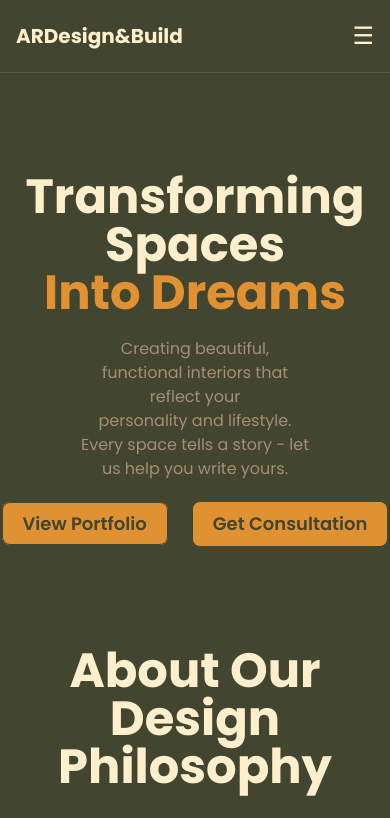
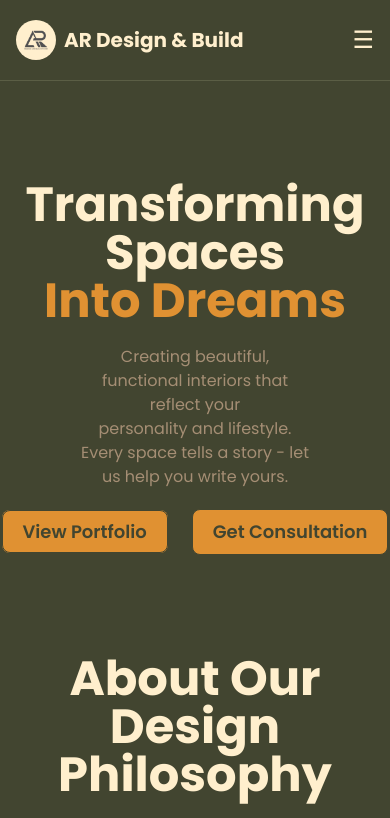
Before and after one commit to arzamansoori/ardesignbuild_website, a React (Vite) app: page / in a window 390 px wide. Shown: the top 818 px of the page. Built offline with nearby package versions, Linux system fonts and the light colour scheme.

Commit message:
Add client suggested changes

```diff
--- a/src/components/ClientReviews.jsx
+++ b/src/components/ClientReviews.jsx
@@ -1,11 +1,12 @@
 import { FaStar } from "react-icons/fa6";
+import { BUSINESS_NAME } from "../utils/constants";
 
 const ClientReviews = () => {
   return (
     <div className="pt-25 md:pt-32" id="reviews">
       <div className="text-center">
         <h1 className="text-4xl font-semibold pb-3 text-[#FFEFCD]">Client Reviews</h1>
-        <p className="text-[#A58E74] text-lg">What our clients say about their experience with us</p>
+        <p className="text-[#A58E74] text-lg mx-4">What our clients say about their experience with us</p>
       </div>
 
       <div className="flex justify-center mx-4 lg:gap-10 gap-5 mt-10 flex-wrap">
@@ -17,7 +18,7 @@ const ClientReviews = () => {
             <span className="text-[#E09132]"><FaStar /></span>
             <span className="text-[#E09132]"><FaStar /></span>
           </p>
-          <p className="pb-6 text-[#A58E74]">"Working with AR Design & build team was an absolute
+          <p className="pb-6 text-[#A58E74]">"Working with {BUSINESS_NAME} team was an absolute
 pleasure. From the initial consultation to the final reveal, their team was professional, creative, and attentive to our needs."
           </p>
 
@@ -35,7 +36,7 @@ pleasure. From the initial consultation to the final reveal, their team was prof
             <span className="text-[#E09132]"><FaStar /></span>
             <span className="text-[#E09132]"><FaStar /></span>
           </p>
-          <p className="pb-6 text-[#A58E74]">"AR Design & build team provide us with the new designs and still try to fit them
+          <p className="pb-6 text-[#A58E74]">"{BUSINESS_NAME} team provide us with the new designs and still try to fit them
             in our budget and the project ended
             on budget which alone speaks volume"
           </p>
@@ -54,7 +55,7 @@ pleasure. From the initial consultation to the final reveal, their team was prof
             <span className="text-[#E09132]"><FaStar /></span>
             <span className="text-[#E09132]"><FaStar /></span>
           </p>
-          <p className="pb-4 text-[#A58E74]">"The attention to detail and the quality of AR Design & build team
+          <p className="pb-4 text-[#A58E74]">"The attention to detail and the quality of {BUSINESS_NAME} team
             work exceeded our expectations. We highly recommend to anyone
             looking to elevate their showroom interiors"
           </p>
--- a/src/components/ContactSection.jsx
+++ b/src/components/ContactSection.jsx
@@ -41,7 +41,7 @@ ${formData.name}`;
 
         <div className="text-center">
           <h1 className="pb-2 text-4xl font-semibold text-[#FFEFCD]">Get In Touch</h1>
-          <p className="text-lg text-[#A58E74]">Ready to transform your space? Let's discuss your vision</p>
+          <p className="text-lg text-[#A58E74] mx-3">Ready to transform your space? Let's discuss your vision</p>
         </div>
 
         <div className="mt-10 flex lg:gap-40 gap-10 justify-center flex-wrap-reverse mx-4">
@@ -80,7 +80,7 @@ ${formData.name}`;
                 </div>
                 <div>
                   <p className="text-[#FFEFCD]">Address</p>
-                  <p className="text-[#A58E74]">FM Ali's, Tolli Chowki,<br/> Hyderabad</p>
+                  <p className="text-[#A58E74]">Brindavan Colony, Gate 1, <br/> Toli Chowki, Hyderabad</p>
                 </div>
               </div>
 
--- a/src/components/Footer.jsx
+++ b/src/components/Footer.jsx
@@ -1,12 +1,23 @@
 import { AiOutlineCopyright } from "react-icons/ai";
+
+import { BUSINESS_NAME } from "../utils/constants";
+import logo from "../assets/logo.png"
 
 const Footer = () => {
   return (
     <div id="Footer">
     <div className="pt-20 pb-10 flex lg:flex-row flex-col items-center lg:gap-20 gap-10 lg:justify-center flex-wrap mx-5">
+                {/* pt-20 pb-10 flex lg:flex-row flex-col items-center lg:gap-20 gap-10 lg:justify-center flex-wrap mx-5 */}
+      <img
+        src={logo}
+        alt={BUSINESS_NAME}
+        title={BUSINESS_NAME}
+        className="w-22 rounded-full object-cover bg-[#FFEFCD]"
+      />
 
       <div>
-        <h3 className="text-[#FFEFCD] font-semibold text-xl pb-2">ARDesign&Build</h3>
+        <h3 className="text-[#FFEFCD] font-semibold text-xl pb-2">{BUSINESS_NAME}</h3>
+
         <p className="text-[#A58E74] text-sm">Creating beautiful spaces that
           <br />inspire and transform lives
           <br />through thoughtful design.
@@ -36,11 +47,10 @@ const Footer = () => {
 
         <div>
           <h3 className="text-[#FFEFCD] font-semibold text-md pb-2">Contact</h3>
-          <ul className="text-[#A58E74] flex flex-col gap-2 text-sm">
+          <ul className="text-[#A58E74] flex flex-col gap-2 text-sm flex-wrap">
             <li>+91-9036925738</li>
             <li>ardesignbuild03@gmail.com</li>
-            <li>FM Ali's, Tolli Chowki,
-              <br />Hyderabad
+            <li>Brindavan Colony, <br/> Toli Chowki, Hyderabad
             </li>
           </ul>
         </div>
@@ -53,7 +63,7 @@ const Footer = () => {
     {/* copyright */}
     <div className="flex items-center gap-1 justify-center text-[#A58E74] pb-10 pt-5">
       <span><AiOutlineCopyright /></span>
-      <p className="text-sm flex flex-wrap">2026 ARDesign&Build. All rights reserved.</p>
+      <p className="text-sm flex flex-wrap">2026 {BUSINESS_NAME}. All rights reserved.</p>
     </div>
     </div>
   )
--- a/src/components/Header.jsx
+++ b/src/components/Header.jsx
@@ -1,4 +1,7 @@
 import { useState, useRef, useEffect } from "react";
+
+import logo from "../assets/logo.png"
+import {BUSINESS_NAME} from "../utils/constants"
 
 const Header = () => {
   const [openHamburger, setOpenHamburger] = useState(false);
@@ -26,9 +29,18 @@ const Header = () => {
     <div className="sticky top-0 z-50 bg-[#424530]">
       <div className="mx-auto px-4 sm:px-6 lg:px-16 py-5 flex justify-between items-center text-[#FFEFCD]">
 
-        <p className="font-bold text-xl sm:text-2xl">
-          ARDesign&Build
-        </p>
+        <div className="flex items-center gap-2">
+           <img
+              src={logo}
+              alt={BUSINESS_NAME}
+              title={BUSINESS_NAME}
+              className="w-10 rounded-full object-cover bg-[#FFEFCD]"
+            />
+
+            <p className="font-bold text-xl sm:text-2xl">
+              {BUSINESS_NAME}
+            </p>
+        </div>
 
         {/* Desktop Menu */}
         <div className="hidden lg:flex gap-7 text-lg">
--- a/src/components/Portfolio.jsx
+++ b/src/components/Portfolio.jsx
@@ -35,12 +35,12 @@ const Portfolio = () => {
         ))}
       </div>
 
-      <div className="flex justify-center pt-12">
+      {/* <div className="flex justify-center pt-12">
         <button className="px-10 md:px-12 py-3 rounded-lg bg-[#E09132]
           text-[#424530] font-semibold hover:opacity-90 transition">
           View Projects
         </button>
-      </div>
+      </div> */}
 
     </div>
   )
--- a/src/utils/constants.js
+++ b/src/utils/constants.js
@@ -37,3 +37,5 @@ export const ImageDesc = [
     desc: "Timeless elegance crafted to shine",
   },
 ];
+
+export const BUSINESS_NAME = "AR Design & Build"
```
Also changed, not shown: src/assets/logo.png (added).
